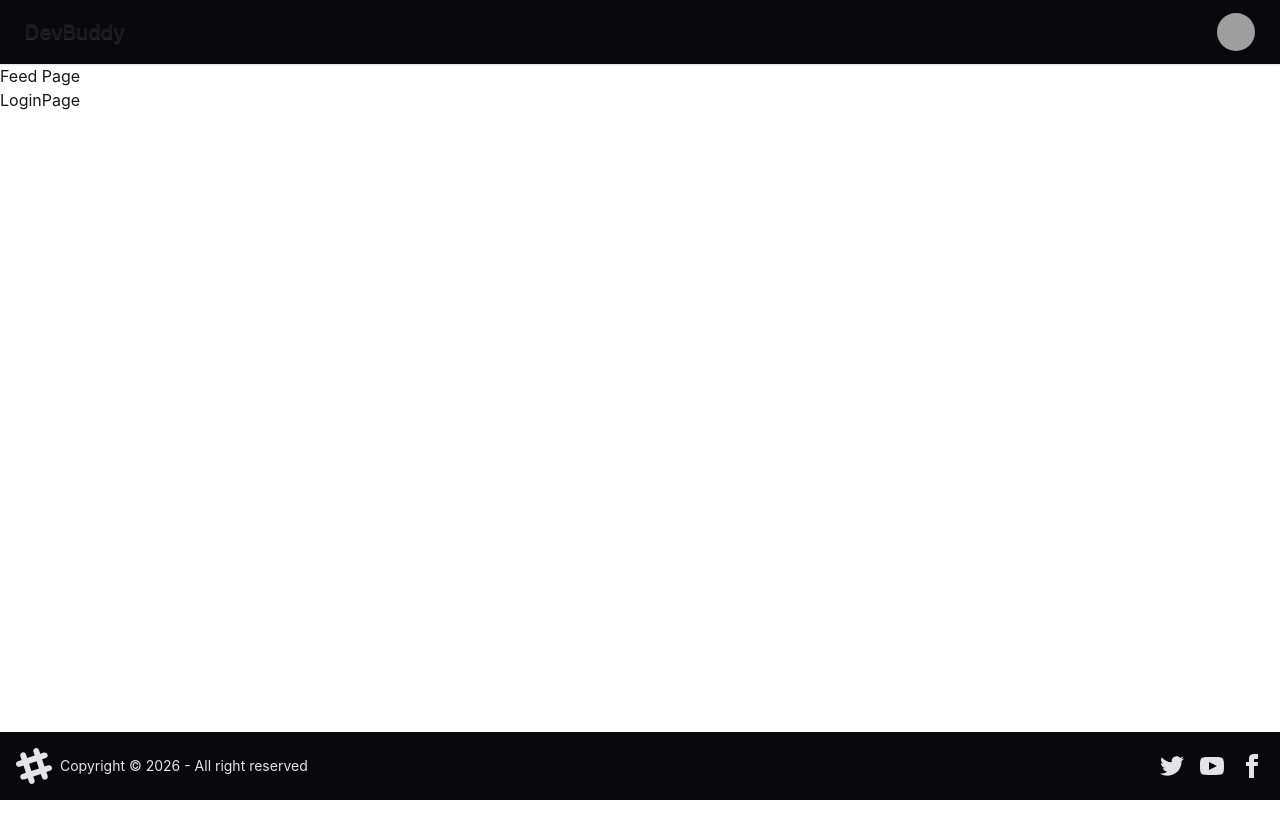
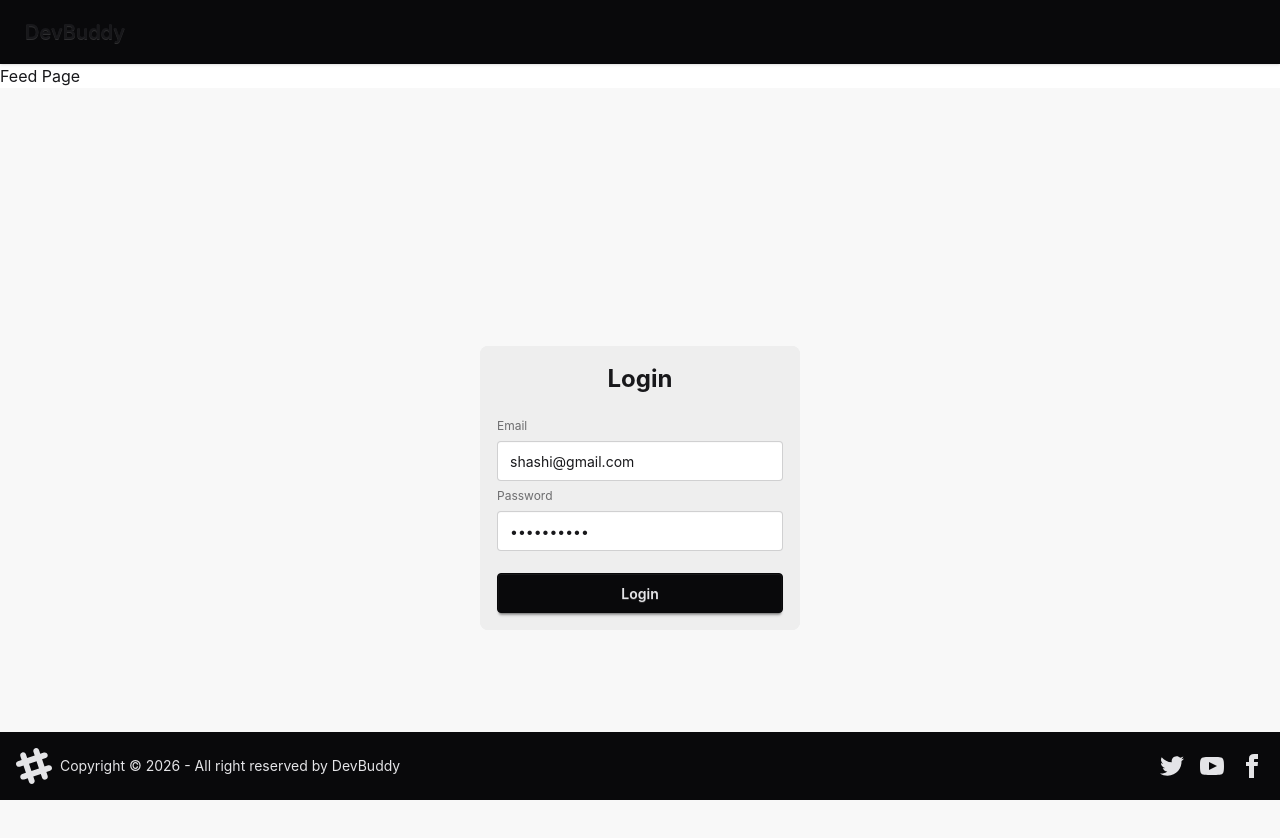
Before and after one commit to Shashikumar19/DevBuddyWeb, a React (Vite) app: page /login in a window 1280 px wide. Shown: the top 838 px of the page. Before the commit the page ends 800 px from the top, so only its background shows below. Built offline with nearby package versions, Linux system fonts and the light colour scheme; grey boxes are pictures that could not be loaded.

Commit message:
login and logout feature ui and api integration

```diff
--- a/package.json
+++ b/package.json
@@ -10,9 +10,12 @@
     "preview": "vite preview"
   },
   "dependencies": {
+    "@reduxjs/toolkit": "^2.12.0",
     "@tailwindcss/vite": "^4.3.3",
+    "axios": "^1.19.0",
     "react": "^19.2.8",
     "react-dom": "^19.2.8",
+    "react-redux": "^9.3.0",
     "react-router-dom": "^7.18.2",
     "tailwindcss": "^4.3.3"
   },
--- a/src/App.jsx
+++ b/src/App.jsx
@@ -1,13 +1,15 @@
-import { useState } from 'react'
 import { BrowserRouter, Route, Routes } from 'react-router-dom'
-import Body from './Body';
-import Login from './Login';
-import Profile from './Profile';
+import Body from './components/Body';
+import Login from './components/Login';
+import Profile from './components/Profile';
+import {Provider} from 'react-redux';
+import {store} from './utils/store';
+
 function App() {
-  const [count, setCount] = useState(0)
 
   return (
     <>
+    <Provider store={store}>
       <BrowserRouter basename='/'>
         <Routes>
           <Route path="/" element={<Body/>} >
@@ -16,6 +18,7 @@ function App() {
           </Route>
         </Routes>
       </BrowserRouter>
+      </Provider>
     </>
   )
 }
--- a/src/Login.jsx
+++ /dev/null
@@ -1,6 +0,0 @@
-const Login = () => {
-    return <div>
-        LoginPage
-    </div>
-}
-export default Login;
--- a/src/Navbar.jsx
+++ /dev/null
@@ -1,31 +0,0 @@
-const Navbar =()=>{
-    return <div className="navbar bg-neutral shadow-sm">
-        <div className="flex-1">
-          <a className="btn btn-ghost text-xl"> DevBuddy</a>
-        </div>
-        <div className="flex gap-2">
-          <div className="dropdown dropdown-end mr-4">
-            <div tabIndex={0} role="button" className="btn btn-ghost btn-circle avatar">
-              <div className="w-10 rounded-full">
-                <img
-                  alt="Tailwind CSS Navbar component"
-                  src="https://img.daisyui.com/images/stock/photo-1534528741775-53994a69daeb.webp" />
-              </div>
-            </div>
-            <ul
-              tabIndex={-1}
-              className="menu menu-sm dropdown-content bg-neutral rounded-box z-1 mt-3 w-52 p-2 shadow">
-              <li>
-                <a className="justify-between">
-                  Profile
-                </a>
-              </li>
-              <li><a>Settings</a></li>
-              <li><a>Logout</a></li>
-            </ul>
-          </div>
-        </div>
-      </div>
-}
-
-export default Navbar;
--- a/src/Footer.jsx
+++ b/src/components/Footer.jsx
@@ -12,7 +12,7 @@ const Footer = () => {
                 <path
                     d="M22.672 15.226l-2.432.811.841 2.515c.33 1.019-.209 2.127-1.23 2.456-1.15.325-2.148-.321-2.463-1.226l-.84-2.518-5.013 1.677.84 2.517c.391 1.203-.434 2.542-1.831 2.542-.88 0-1.601-.564-1.86-1.314l-.842-2.516-2.431.809c-1.135.328-2.145-.317-2.463-1.229-.329-1.018.211-2.127 1.231-2.456l2.432-.809-1.621-4.823-2.432.808c-1.355.384-2.558-.59-2.558-1.839 0-.817.509-1.582 1.327-1.846l2.433-.809-.842-2.515c-.33-1.02.211-2.129 1.232-2.458 1.02-.329 2.13.209 2.461 1.229l.842 2.515 5.011-1.677-.839-2.517c-.403-1.238.484-2.553 1.843-2.553.819 0 1.585.509 1.85 1.326l.841 2.517 2.431-.81c1.02-.33 2.131.211 2.461 1.229.332 1.018-.21 2.126-1.23 2.456l-2.433.809 1.622 4.823 2.433-.809c1.242-.401 2.557.484 2.557 1.838 0 .819-.51 1.583-1.328 1.847m-8.992-6.428l-5.01 1.675 1.619 4.828 5.011-1.674-1.62-4.829z"></path>
             </svg>
-            <p>Copyright © {new Date().getFullYear()} - All right reserved</p>
+            <p>Copyright © {new Date().getFullYear()} - All right reserved by DevBuddy</p>
         </aside>
         <nav className="grid-flow-col gap-4 md:place-self-center md:justify-self-end">
             <a>
--- /dev/null
+++ b/src/components/Login.jsx
@@ -0,0 +1,52 @@
+import { useState } from "react";
+import axios from "axios";
+import { useDispatch } from "react-redux";
+import { addUser } from '../utils/userSlice';
+import { baseUrl } from '../utils/constants';
+import { useNavigate } from "react-router-dom";
+
+const Login = () => {
+    const [email, setEmail] = useState('shashi@gmail.com');
+    const [password, setPassword] = useState('Shashi@123');
+    const navigate = useNavigate();
+    const dispatch = useDispatch();
+
+    const handleLogin = () => {
+
+        axios.post(baseUrl + '/login', { email, password }, { withCredentials: true })
+            .then(response => {
+                dispatch(addUser(response.data.data));
+                navigate('/');
+            })
+            .catch(error => {
+                console.error('Login error:', error);
+            });
+    };
+
+    return <div className="flex justify-center items-center h-screen bg-base-200">
+
+        <fieldset className="fieldset bg-base-300 border-base-300 rounded-box w-xs border p-4">
+            <div className="text-2xl font-bold mb-4 text-center">Login</div>
+            <label className="label">Email</label>
+            <input
+                type="email"
+                className="input"
+                placeholder="Email"
+                value={email}
+                onChange={(e) => setEmail(e.target.value)}
+            />
+
+            <label className="label">Password</label>
+            <input
+                type="password"
+                className="input"
+                placeholder="Password"
+                value={password}
+                onChange={(e) => setPassword(e.target.value)}
+            />
+
+            <button className="btn btn-neutral mt-4" onClick={handleLogin}>Login</button>
+        </fieldset>
+    </div>
+}
+export default Login;
--- /dev/null
+++ b/src/components/Navbar.jsx
@@ -0,0 +1,56 @@
+import { NavLink } from "react-router-dom";
+import { useSelector } from "react-redux";
+import {useNavigate} from 'react-router-dom';
+import axios from "axios";
+import { baseUrl } from '../utils/constants';
+import { removeUser } from '../utils/userSlice';
+import { useDispatch } from "react-redux";
+
+const Navbar =()=>{
+
+    const user = useSelector((state) => state.user);
+    const navigate = useNavigate();
+    const dispatch = useDispatch();
+    const handleLogout = () => {
+          axios.post(baseUrl + '/logout')
+            .then(response => {
+                dispatch(removeUser());
+                navigate('/login');
+            })
+            .catch(error => {
+                console.error('Login error:', error);
+            });
+
+      };
+    return <div className="navbar bg-neutral shadow-sm">
+        <div className="flex-1">
+          <a className="btn btn-ghost text-xl"> DevBuddy</a>
+        </div>
+        <div className="flex gap-2">
+          {user && (<div className="dropdown dropdown-end mr-4">
+            <div tabIndex={0} role="button" className="btn btn-ghost btn-circle avatar">
+              <div className="w-10 rounded-full">
+                <img
+                  alt="Tailwind CSS Navbar component"
+                  src={user?.photoUrl || "https://img.daisyui.com/images/stock/photo-1534528741775-53994a69daeb.webp"} />
+              </div>
+            </div>
+           <ul
+              tabIndex={-1}
+              className="menu menu-sm dropdown-content bg-neutral rounded-box z-1 mt-3 w-52 p-2 shadow">
+              <li>
+                <NavLink className="justify-between" to={'/profile'}>
+                  Profile
+                </NavLink>
+              </li>
+              <li><a>Settings</a></li>
+              <li><a onClick={handleLogout}>
+                Logout
+              </a></li>
+            </ul>
+          </div>)}
+        </div>
+      </div>
+}
+
+export default Navbar;
--- /dev/null
+++ b/src/utils/constants.js
@@ -0,0 +1 @@
+export const baseUrl = "http://localhost:3000"
--- /dev/null
+++ b/src/utils/store.js
@@ -0,0 +1,7 @@
+import { configureStore } from "@reduxjs/toolkit";
+import userReducer from "./userSlice";
+export const store = configureStore({
+    reducer:{
+     user : userReducer
+    }
+})
--- /dev/null
+++ b/src/utils/userSlice.js
@@ -0,0 +1,16 @@
+import { createSlice } from "@reduxjs/toolkit";
+const userSlice = new createSlice({
+     name:'user',
+     initialState:null,
+     reducers:{
+      addUser:(state,action)=>{
+          return action.payload;
+       },
+       removeUser :(state,action) =>{
+          return null;
+       }
+    }
+})
+
+export const {addUser,removeUser } = userSlice.actions;
+export default userSlice.reducer;
```
Also changed, not shown: src/components/Body.jsx (renamed from src/Body.jsx), src/components/Profile.jsx (renamed from src/Profile.jsx), 1 other file (tests, documents, lock files or other folders).
